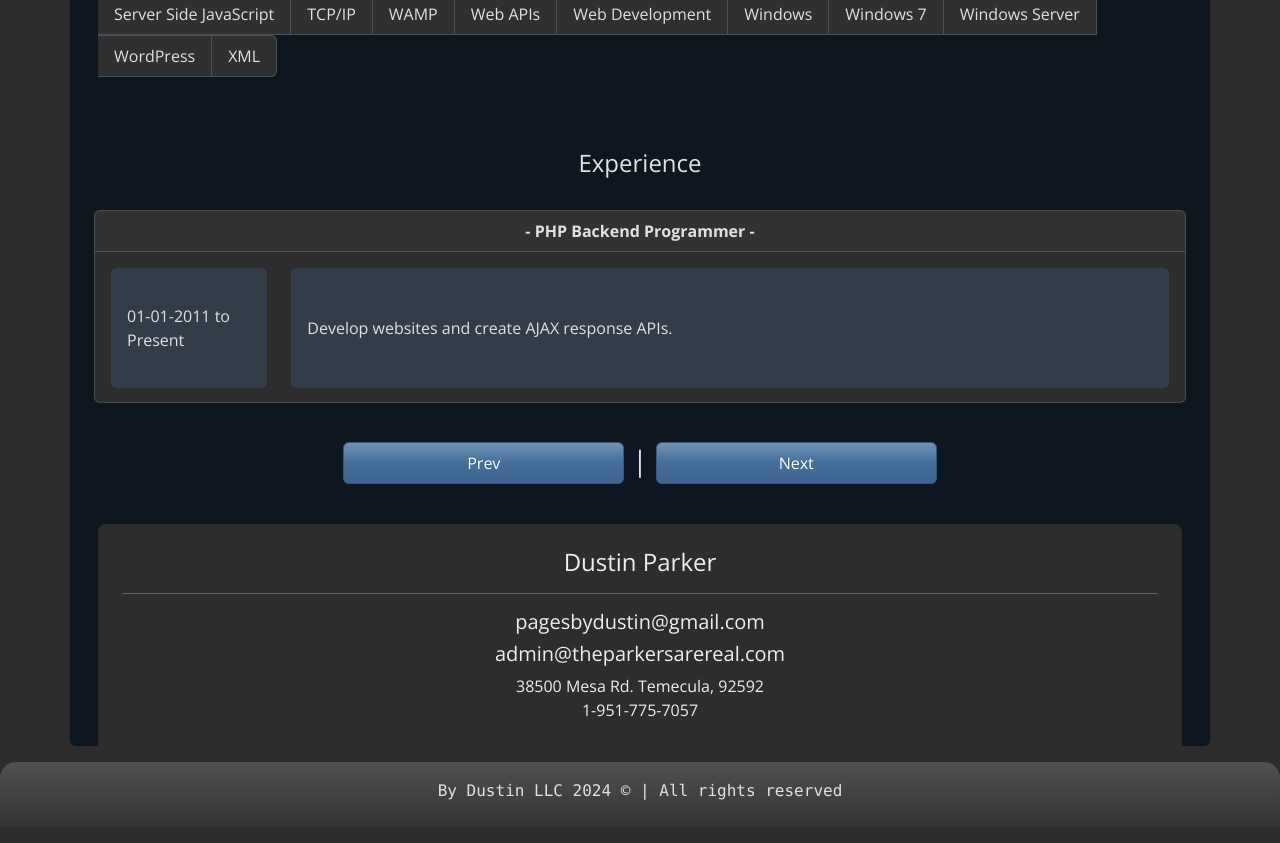
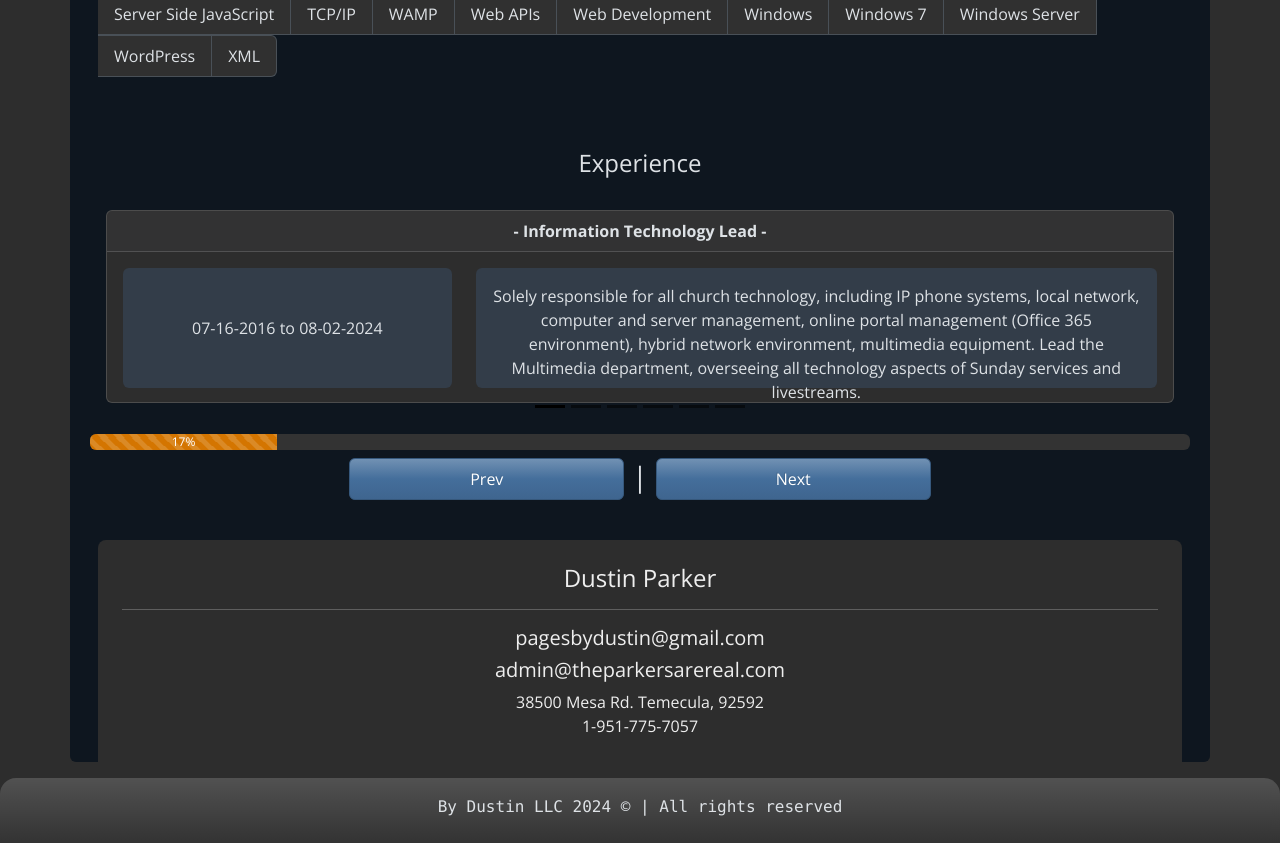
Before and after one commit to pagesbydustin/bydustin-portfolio, a React (Vite) app: page / in a window 1280 px wide. Shown: the part 820-1663 px from the top of the page. Built offline with nearby package versions, Linux system fonts and the light colour scheme.

Commit message:
percentage added

```diff
--- a/package.json
+++ b/package.json
@@ -1,7 +1,7 @@
 {
   "name": "portfolio-app",
   "private": false,
-  "version": "1.2.0",
+  "version": "1.3.0",
   "type": "module",
   "scripts": {
     "dev": "vite",
--- a/src/components/layout/sections/ExperienceComponent.jsx
+++ b/src/components/layout/sections/ExperienceComponent.jsx
@@ -1,49 +1,57 @@
 import { useState } from "react";
-import { Button, Card, Carousel, Row, Col } from "react-bootstrap";
+import { Button, Card, Carousel, Row, Col, ProgressBar } from "react-bootstrap";
 import { BsCheckCircle } from "react-icons/bs";
 import PropTypes from "prop-types";
 
 export default function ExperienceComponent({ showTF, title }) {
   const Experience = JSON.parse(sessionStorage.getItem("experience"));
+  const [currentExperienceIndex, setCurrentExperienceIndex] = useState(1000);
 
-  const [currentExperienceIndex, setCurrentExperienceIndex] = useState(0);
   const [show, setShow] = useState(showTF);
+
+  const [progress, setProgress] = useState(17);
+  const handleProgress = (event) => {
+    console.log(Math.round((event * 100) / 6 + 17));
+    setProgress(Math.round((event * 100) / 6 + 17));
+  };
 
   {
     /** Go Forward */
   }
-  const handleNextExperience = () => {
-    setCurrentExperienceIndex((prevIndex) => {
-      if (prevIndex < Experience.length - 1) {
-        return prevIndex + 1;
-      }
-      return 0;
-    });
-  };
+  const handleNextExperience = () =>
+    setCurrentExperienceIndex((prevIndex) =>
+      prevIndex < Experience.length - 1 ? prevIndex + 1 : 0
+    );
   {
     /** Go Backward */
   }
-  const handlePrevExperience = () => {
-    setCurrentExperienceIndex((prevIndex) => {
-      if (prevIndex > 0) {
-        return prevIndex - 1;
-      }
-      return Experience.length - 1;
-    });
-  };
+  const handlePrevExperience = () =>
+    setCurrentExperienceIndex((prevIndex) =>
+      prevIndex > 0 ? prevIndex - 1 : Experience.length - 1
+    );
 
   return (
     <>
+      <div className="container" hidden={false}>
         <h4 className="text-center pt-4 pb-2" id="experience">
           Experience
         </h4>
         <Carousel
           interval={5000}
-        nextIcon={false}
-        prevIcon={false}
+          slide
+          onSlide={handleProgress}
+          controls={false}
           activeIndex={currentExperienceIndex}
           onSelect={setCurrentExperienceIndex}
-        indicators={false}
+          indicators={true}
+          indicatorLabels={[
+            "Information Technology Lead",
+            "PHP Backend Programmer",
+            "Front End Programmer",
+            "Sofware Engineer",
+            "Lab Instructor",
+            "Network Administrator Assistant",
+          ]}
         >
           {Experience.map((experience, index) => (
             <Carousel.Item key={index} style={{ height: "240px" }}>
@@ -53,10 +61,10 @@ export default function ExperienceComponent({ showTF, title }) {
                 </Card.Header>
                 <Card.Body style={{ height: "150px" }}>
                   <Row>
-                  <Col lg={2} md={12}>
+                    <Col lg={4} md={12}>
                       <div
                         style={{ height: "120px" }}
-                      className="rounded container p-3 bg-primary bg-opacity-25 align-content-center align-middle"
+                        className="rounded container p-3 bg-primary bg-opacity-25 align-content-center text-center"
                       >
                         {experience.StartDate ? (
                           experience.StartDate + " to " + experience.EndDate
@@ -68,7 +76,7 @@ export default function ExperienceComponent({ showTF, title }) {
                     <Col>
                       <div
                         style={{ height: "120px" }}
-                      className="rounded container p-3 bg-primary bg-opacity-25 align-content-center"
+                        className="rounded container p-3 bg-primary bg-opacity-25 align-content-center text-center"
                       >
                         {experience.Description}
                       </div>
@@ -80,6 +88,15 @@ export default function ExperienceComponent({ showTF, title }) {
           ))}
         </Carousel>
         <div className="text-center">
+          <ProgressBar
+            min={0}
+            now={progress}
+            max={100}
+            label={`${progress}%`}
+            variant="warning"
+            striped
+            animated
+          />
           <Button className="m-2 mb-3 p-2 w-25" onClick={handlePrevExperience}>
             Prev
           </Button>
@@ -88,6 +105,7 @@ export default function ExperienceComponent({ showTF, title }) {
             Next
           </Button>
         </div>
+      </div>
     </>
   );
 }
```
Lines whose indentation alone changed are shown as unchanged.
